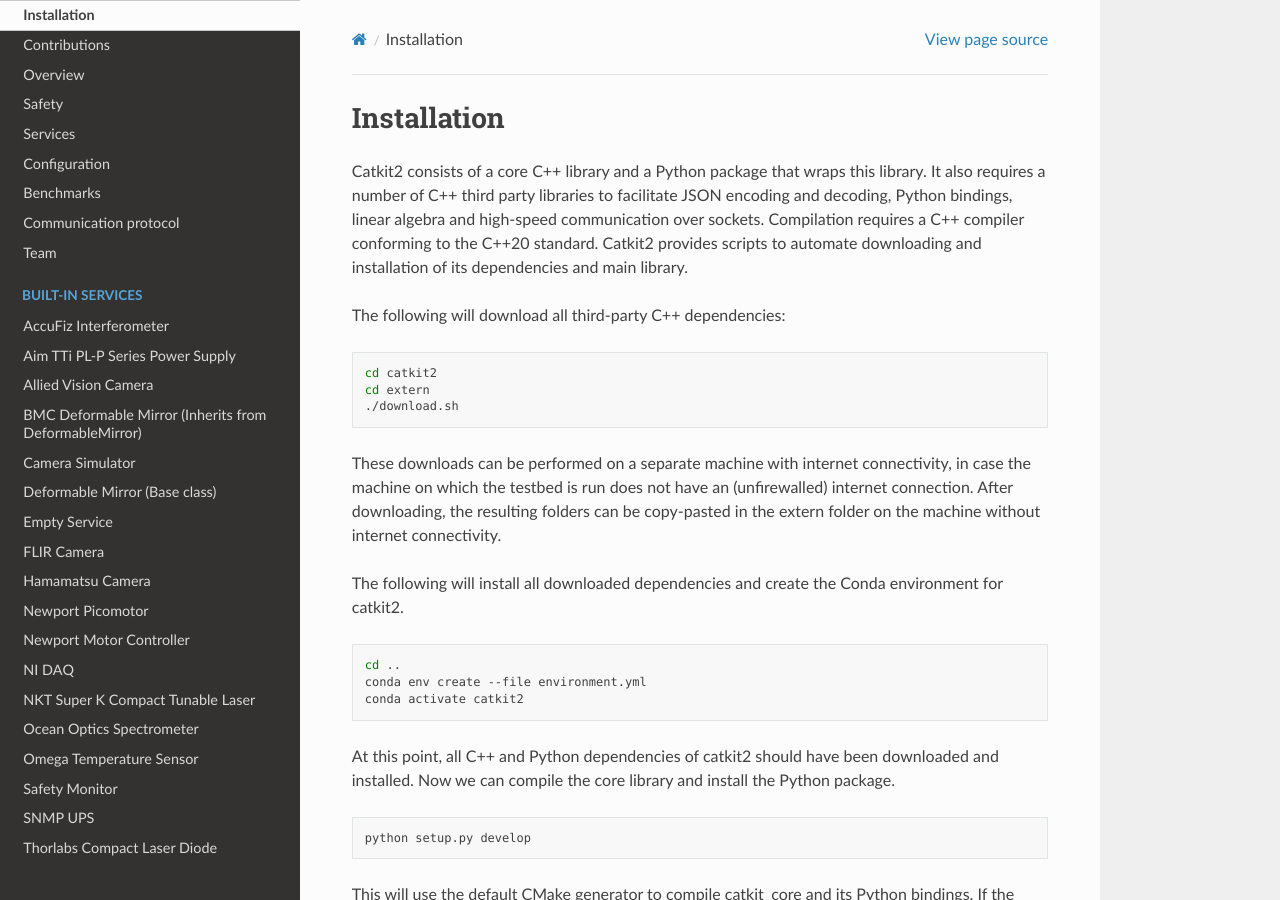
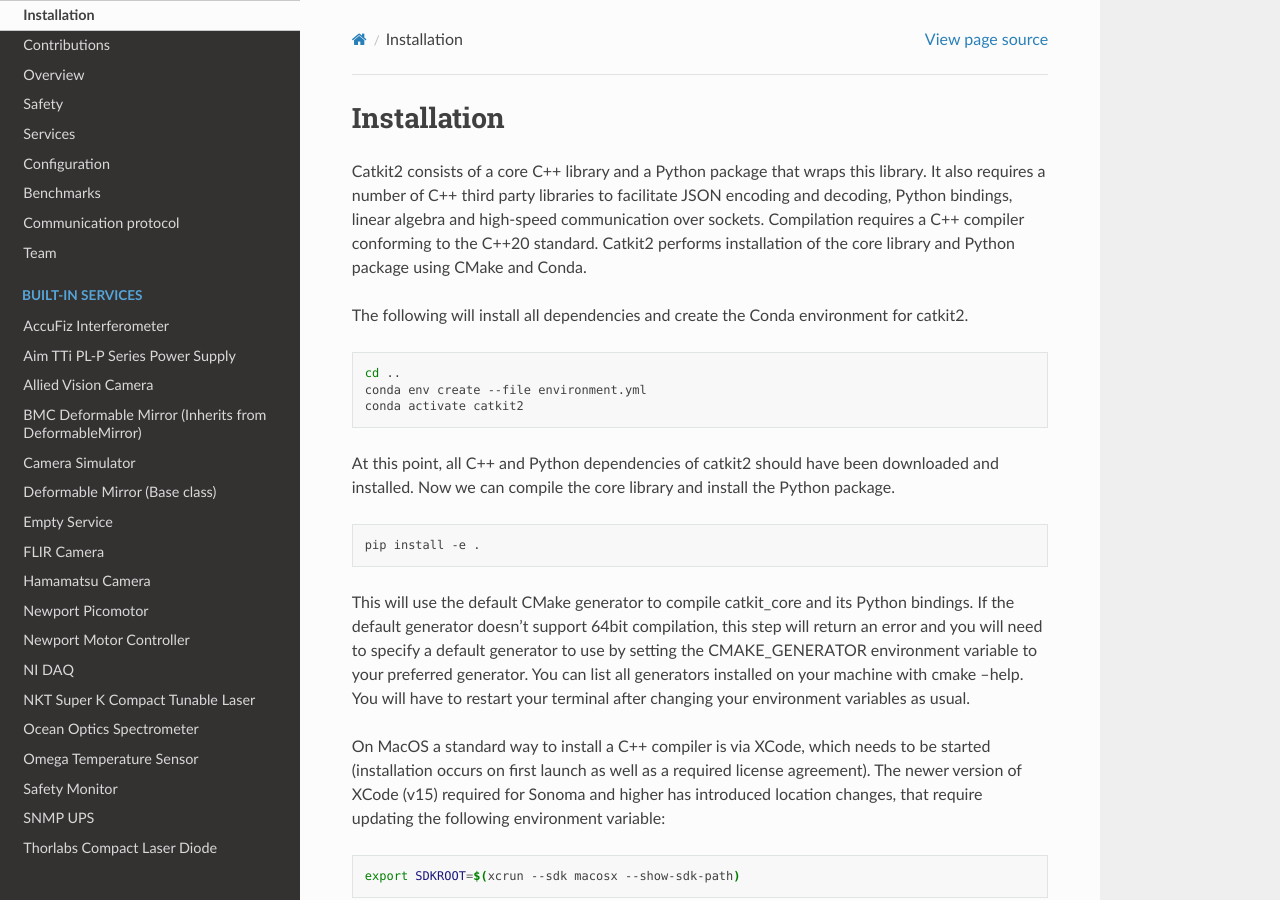
Before and after one commit to spacetelescope/catkit2, a Sphinx documentation site: the page built from docs/installation.rst, in a window 1280 px wide and 900 px high. Built offline with Sphinx 7.4.7 and the Read the Docs theme 3.1.0, drawn with Linux system fonts in a browser that asks for light colours.

Commit message:
Update installation instructions.

```diff
--- a/docs/installation.rst
+++ b/docs/installation.rst
@@ -1,19 +1,9 @@
 Installation
 ============
 
-Catkit2 consists of a core C++ library and a Python package that wraps this library. It also requires a number of C++ third party libraries to facilitate JSON encoding and decoding, Python bindings, linear algebra and high-speed communication over sockets. Compilation requires a C++ compiler conforming to the C++20 standard. Catkit2 provides scripts to automate downloading and installation of its dependencies and main library.
+Catkit2 consists of a core C++ library and a Python package that wraps this library. It also requires a number of C++ third party libraries to facilitate JSON encoding and decoding, Python bindings, linear algebra and high-speed communication over sockets. Compilation requires a C++ compiler conforming to the C++20 standard. Catkit2 performs installation of the core library and Python package using CMake and Conda.
 
-The following will download all third-party C++ dependencies:
-
-.. code-block:: bash
-
-    cd catkit2
-    cd extern
-    ./download.sh
-
-These downloads can be performed on a separate machine with internet connectivity, in case the machine on which the testbed is run does not have an (unfirewalled) internet connection. After downloading, the resulting folders can be copy-pasted in the extern folder on the machine without internet connectivity.
-
-The following will install all downloaded dependencies and create the Conda environment for catkit2.
+The following will install all dependencies and create the Conda environment for catkit2.
 
 .. code-block:: bash
 
@@ -25,7 +15,7 @@
 
 .. code-block:: bash
 
-    python setup.py develop
+    pip install -e .
 
 This will use the default CMake generator to compile catkit_core and its Python bindings. If the default generator doesn't support 64bit compilation, this step will return an error and you will need to specify a default generator to use by setting the CMAKE_GENERATOR environment variable to your preferred generator. You can list all generators installed on your machine with cmake --help. You will have to restart your terminal after changing your environment variables as usual.
 
```
Also changed, not shown: README.md (+1 -9 lines).
